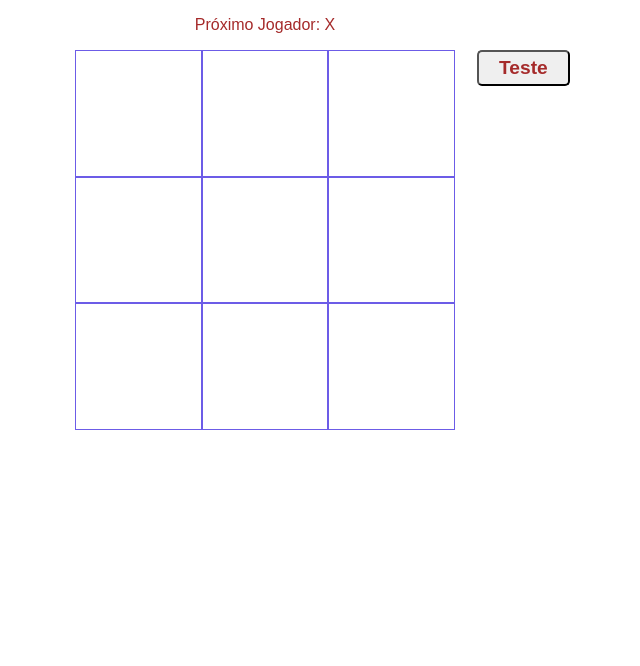
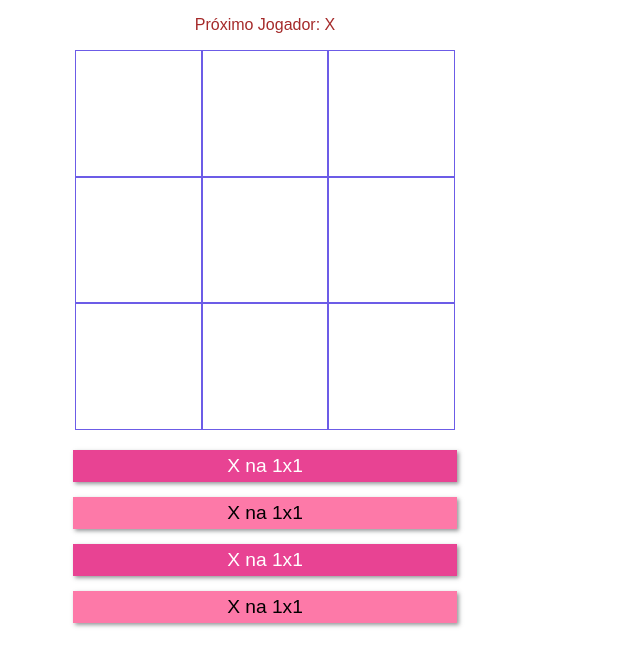
Before and after one commit to andersongarciapinheiro/15dias-de-react, a React (Create React App) app: page / in a window 1280 px wide. Shown: the top 666 px of the page, without its empty margins (375-1015 px from the left). Built offline with nearby package versions, Linux system fonts and the light colour scheme.

Commit message:
paused day 5 -> 11 menutes!

```diff
--- a/src/components/BoardCollab/index.js
+++ b/src/components/BoardCollab/index.js
@@ -68,7 +68,7 @@ class BoardCollab extends Component  {
       (square, index) => (
         <SquareCollab
             key={index}
-            content={this.props.content}
+            player={this.props.player}
             onClick={this.props.onClick}
         />
       )
--- a/src/components/GameWrapper/index.js
+++ b/src/components/GameWrapper/index.js
@@ -2,9 +2,9 @@ import React, { Component } from "react"
 
 import NextPlayer from "../NextPlayer";
 import BoardCollab from "../BoardCollab";
+import HistoryCollab from "../HistoryCollab";
 
 import "./styles.css"
-import HistoryCollab from "../HistoryCollab";
 
 // const GameWrapper = ({children}) => (
 //   <main className="gameWrapper">{children}</main>
@@ -24,11 +24,14 @@ class GameWrapper extends Component {
 
 
   render() {
+
+    const {player} = this.state;
+
     return (
            <main className="gameWrapper">
-             <NextPlayer player={this.state.player} />
+             <NextPlayer player={player} />
              <BoardCollab onClick={this.handleClick}
-                          content={this.state.player} />
+                          player={this.state.player} />
               <HistoryCollab />
            </main>
     )
--- a/src/components/HistoryCollab/index.js
+++ b/src/components/HistoryCollab/index.js
@@ -2,9 +2,12 @@ import React from "react";
 import "./styles.css"
 
 const HistoryCollab = () => (
-  <button className="hitoryCollab">
-    Teste
-  </button>
-)
+  <ol>
+      <li className="hitoryCollab" >X na 1x1</li>
+      <li className="hitoryCollab" >X na 1x1</li>
+      <li className="hitoryCollab" >X na 1x1</li>
+      <li className="hitoryCollab" >X na 1x1</li>
+  </ol>
+);
 
-export default HistoryCollab
+export default HistoryCollab;
--- a/src/components/HistoryCollab/styles.css
+++ b/src/components/HistoryCollab/styles.css
@@ -1,10 +1,20 @@
+ol {
+  padding: 0;
+}
+
 .hitoryCollab {
-  font-family: Arial, Helvetica, sans-serif;
-  color: brown;
-  padding: 5px 20px;
-  border-radius: 5px;
-  position: absolute;
-  font-weight: bold;
+  margin: auto;
+  width: 30vw;
+  font-family: 'Comfortaa', sans-serif;
   font-size: 1.5vw;
-  margin-left: 20px;
+  list-style: none;
+  margin-bottom: 15px;
+  padding: 5px 0px;
+  background-color: #fd79a8;
+  box-shadow: 2px 2px 4px rgba(45, 52, 54, 0.5);
 }
+
+.hitoryCollab:nth-child(odd) {
+  background-color: #e84393;
+  color: #fff;
+}
--- a/src/components/SquareCollab/index.js
+++ b/src/components/SquareCollab/index.js
@@ -7,7 +7,7 @@ class SquareCollab extends React.Component {
 
   targetClick = () => {
     if(this.state.conteudo === "") {
-      this.setState({conteudo: this.props.content})
+      this.setState({conteudo: this.props.player})
       this.props.onClick()
     }
   }
```
